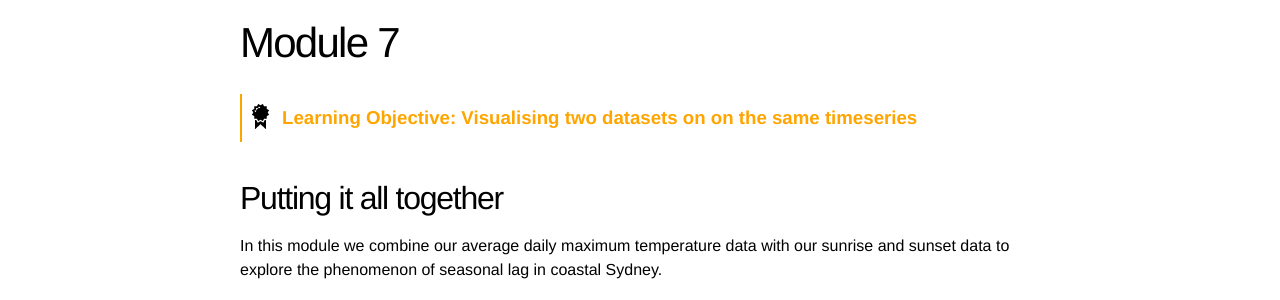
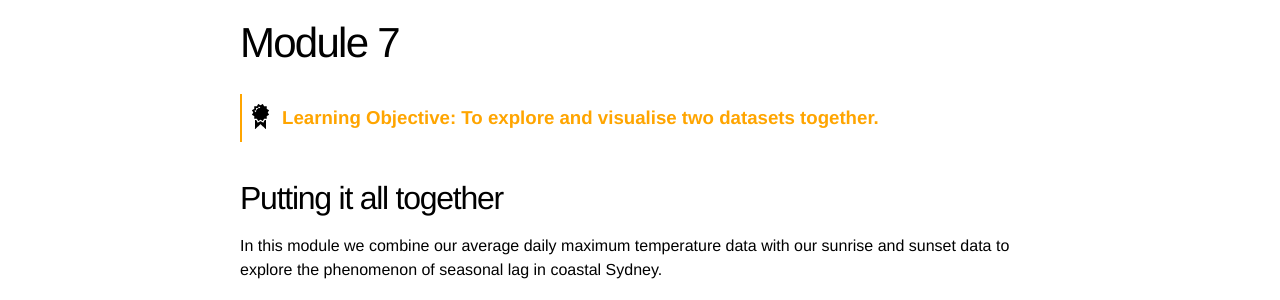
Before and after one commit to IntersectAustralia/excel-fu, a Jekyll site: the page built from module-7/index.markdown, in a window 1280 px wide and 900 px high. Shown: the part 136-436 px from the top of the window. Built offline with Jekyll 4.4.1, drawn with Linux system fonts in a browser that asks for light colours.

Commit message:
changes to module 7

```diff
--- a/module-7/index.markdown
+++ b/module-7/index.markdown
@@ -4,7 +4,7 @@ title: Module 7
 ---
 
 <div class="objective">
-Learning Objective: Visualising two datasets on on the same timeseries
+Learning Objective: To explore and visualise two datasets together.
 </div>
 
 ## Putting it all together
```
